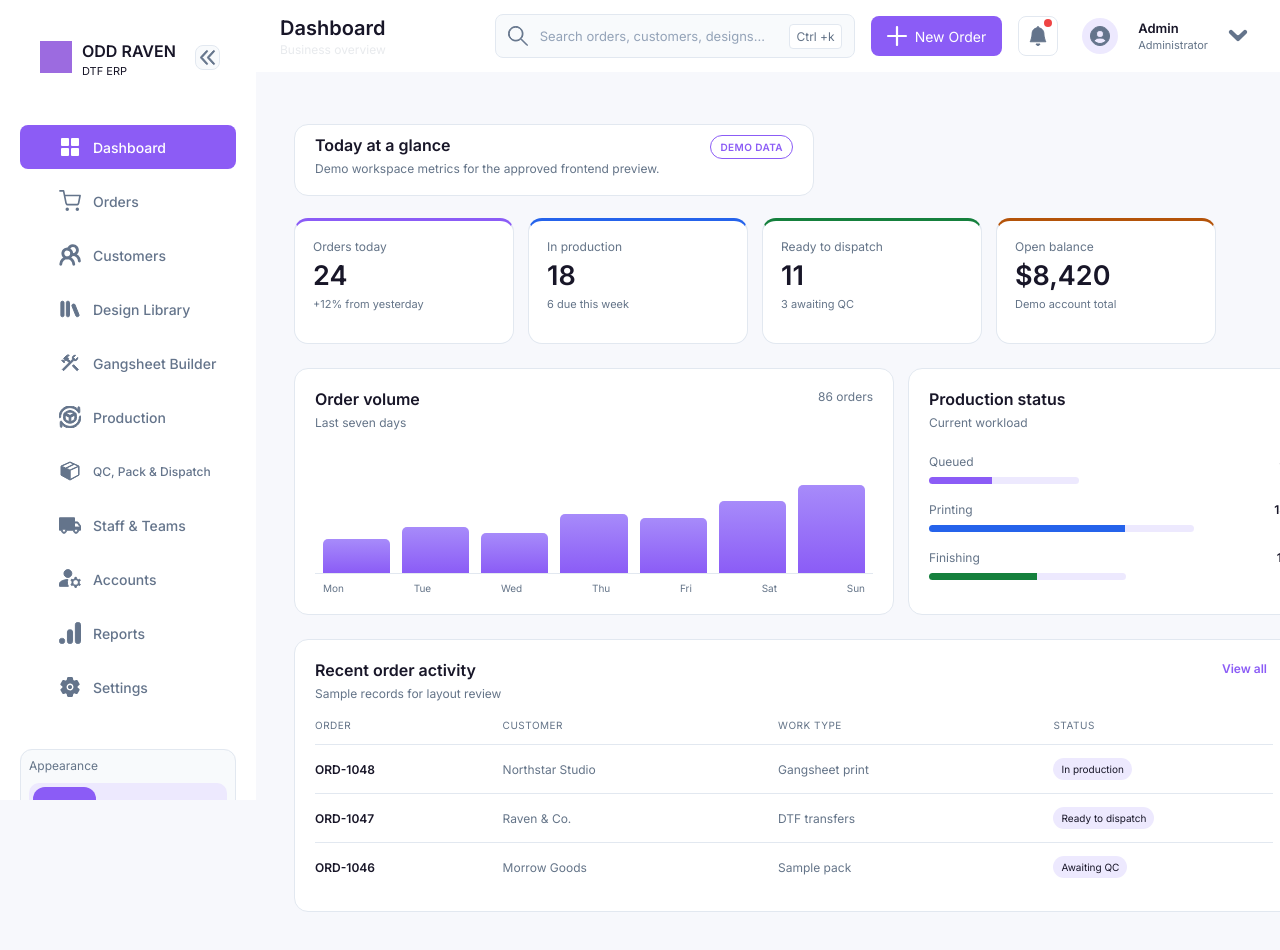
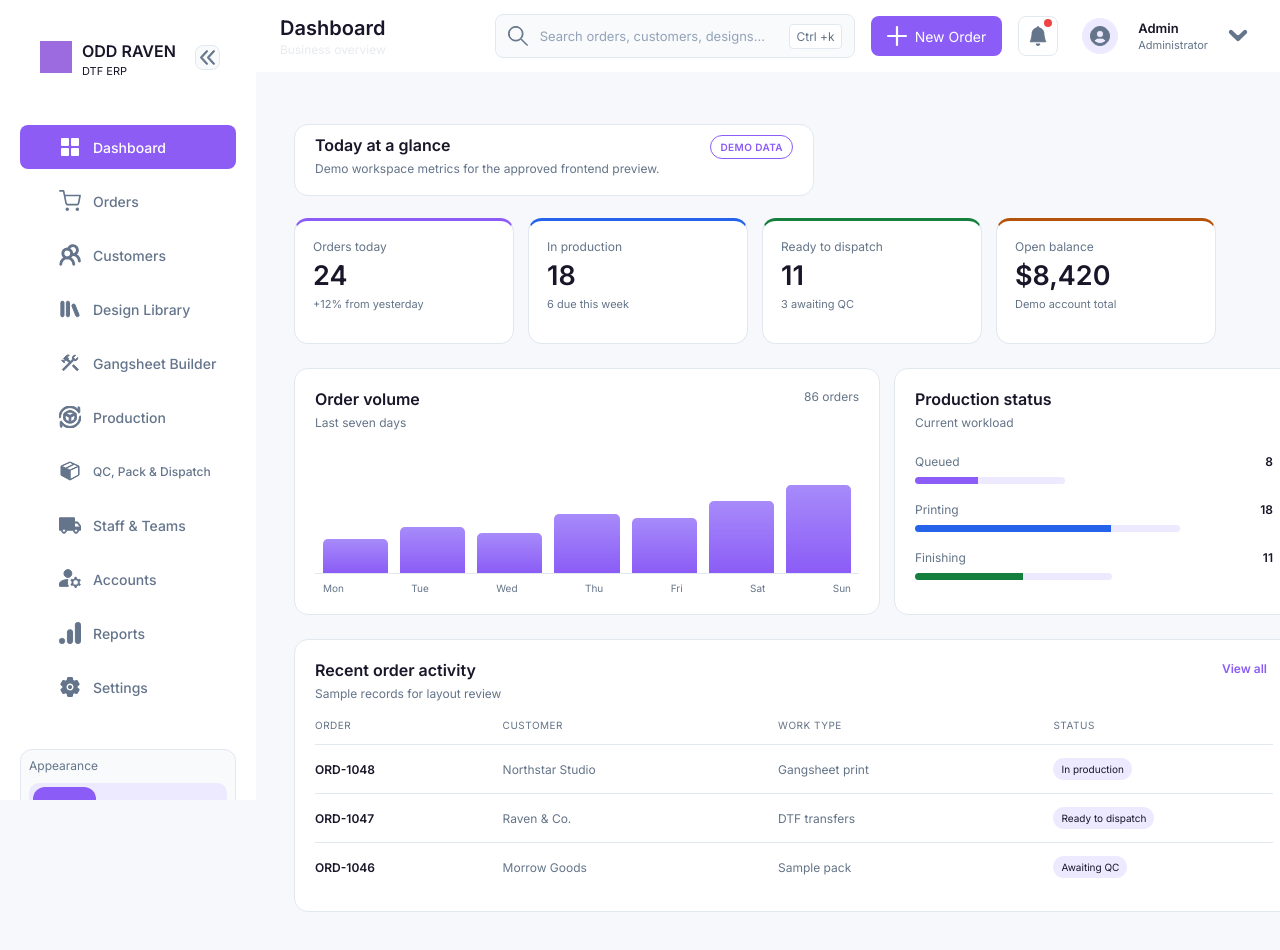
Before and after one commit to Oddravengit/KMS, a React (Vite) app in the folder apps/web/: page / in a window 1280 px wide. Shown: the top 950 px of the page. Built offline with nearby package versions, Linux system fonts and the light colour scheme.

Commit message:
fix: align dashboard analytics row width

```diff
--- a/apps/web/src/styles.css
+++ b/apps/web/src/styles.css
@@ -499,7 +499,7 @@ h1 {
 .metric-card strong { font-size: 27px; line-height: 1; }
 .metric-card small { color: var(--text-secondary); font-size: 11px; }
 .metric-violet { border-top: 3px solid var(--primary); }.metric-blue { border-top: 3px solid var(--status-info); }.metric-green { border-top: 3px solid var(--status-success); }.metric-amber { border-top: 3px solid var(--status-warning); }
-.dashboard-panels { display: grid; grid-template-columns: 600px 400px; gap: 14px; margin-top: 24px; }
+.dashboard-panels { display: grid; grid-template-columns: 586px 400px; gap: 14px; margin-top: 24px; }
 .dashboard-panel { padding: 20px; }
 .panel-value { color: var(--text-secondary); font-size: 12px; }
 .trend-chart { height: 124px; display: flex; align-items: end; gap: 12px; padding: 18px 8px 0; border-bottom: 1px solid var(--border); margin-top: 20px; }
```
Also changed, not shown: 1 other file (tests, documents, lock files or other folders).
